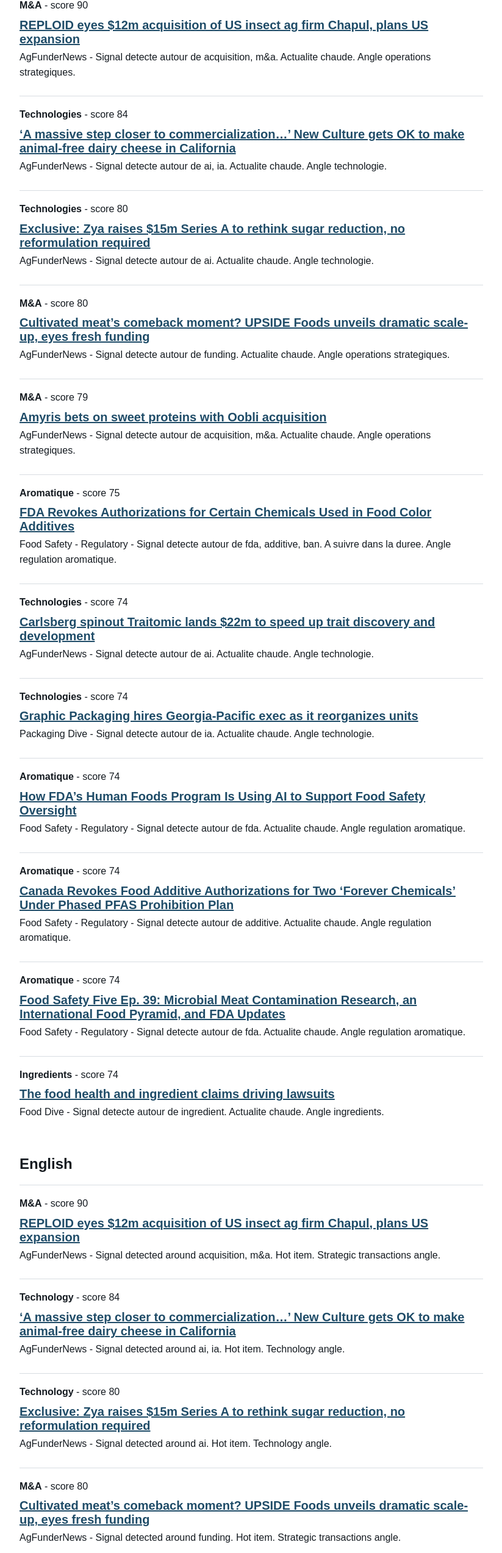
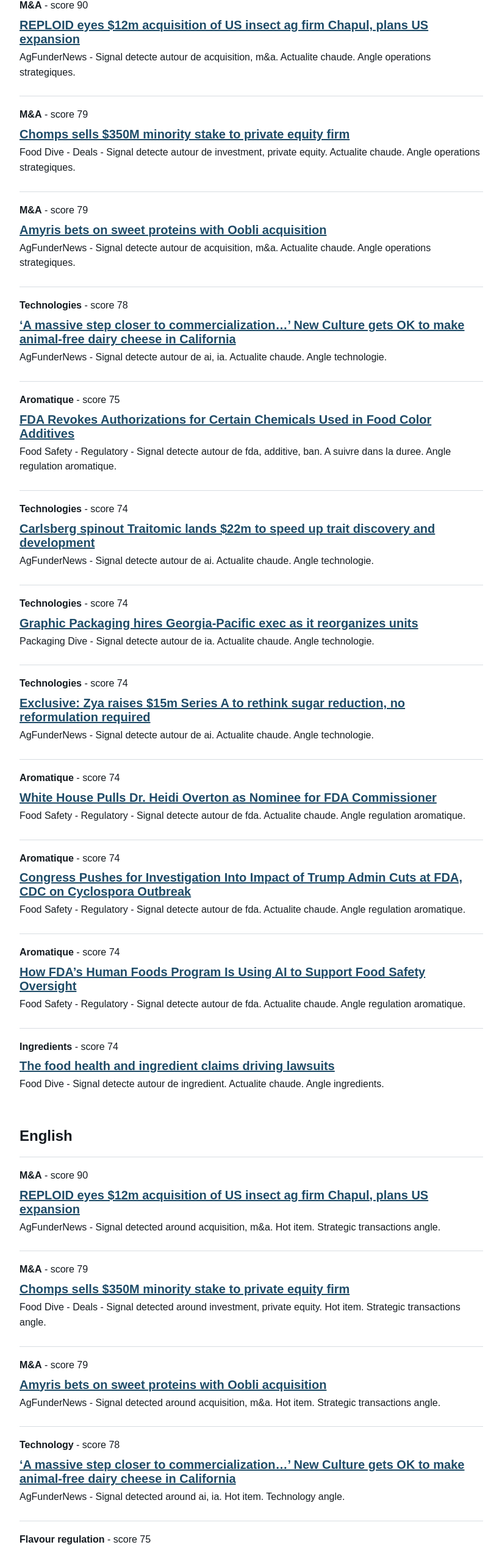
Before and after one commit to davidmlandau/davidmlandau-site, a plain HTML site: page data/watch-digest.html in a window 1280 px wide. Shown: the part 238-2785 px from the top of the page at 61% size, without its empty margins (228-1051 px from the left). Drawn offline with Linux system fonts and the light colour scheme.

Commit message:
Update watch radar

```diff
--- a/data/watch-digest.html
+++ b/data/watch-digest.html
@@ -16,7 +16,7 @@
 </head>
 <body>
   <h1>Synthese Radar Veille</h1>
-  <p>Generation automatique du 18/11/2026 13:58 UTC.</p>
+  <p>Generation automatique du 19/11/2026 14:26 UTC.</p>
     <section>
       <h2>Francais</h2>
       <article>
@@ -25,24 +25,19 @@
         <p>AgFunderNews - Signal detecte autour de acquisition, m&amp;a. Actualite chaude. Angle operations strategiques.</p>
       </article>
       <article>
-        <p><strong>Technologies</strong> - score 84</p>
-        <h3><a href="https://agfundernews.com/a-massive-step-closer-to-commercialization-new-culture-gets-ok-to-make-animal-free-dairy-cheese-in-california">‘A massive step closer to commercialization…’ New Culture gets OK to make animal-free dairy cheese in California</a></h3>
-        <p>AgFunderNews - Signal detecte autour de ai, ia. Actualite chaude. Angle technologie.</p>
-      </article>
-      <article>
-        <p><strong>Technologies</strong> - score 80</p>
-        <h3><a href="https://agfundernews.com/exclusive-zya-raises-15-5m-to-rethink-sugar-reduction-no-reformulation-required">Exclusive: Zya raises $15m Series A to rethink sugar reduction, no reformulation required</a></h3>
-        <p>AgFunderNews - Signal detecte autour de ai. Actualite chaude. Angle technologie.</p>
-      </article>
-      <article>
-        <p><strong>M&amp;A</strong> - score 80</p>
-        <h3><a href="https://agfundernews.com/cultivated-meats-comeback-moment-upside-foods-unveils-dramatic-scale-up-eyes-fresh-funding">Cultivated meat’s comeback moment? UPSIDE Foods unveils dramatic scale-up, eyes fresh funding</a></h3>
-        <p>AgFunderNews - Signal detecte autour de funding. Actualite chaude. Angle operations strategiques.</p>
+        <p><strong>M&amp;A</strong> - score 79</p>
+        <h3><a href="https://www.fooddive.com/news/chomps-snacking-investment-private-equity/874927/">Chomps sells $350M minority stake to private equity firm</a></h3>
+        <p>Food Dive - Deals - Signal detecte autour de investment, private equity. Actualite chaude. Angle operations strategiques.</p>
       </article>
       <article>
         <p><strong>M&amp;A</strong> - score 79</p>
         <h3><a href="https://agfundernews.com/amyris-bets-on-sweet-proteins-with-oobli-acquisition">Amyris bets on sweet proteins with Oobli acquisition</a></h3>
         <p>AgFunderNews - Signal detecte autour de acquisition, m&amp;a. Actualite chaude. Angle operations strategiques.</p>
+      </article>
+      <article>
+        <p><strong>Technologies</strong> - score 78</p>
+        <h3><a href="https://agfundernews.com/a-massive-step-closer-to-commercialization-new-culture-gets-ok-to-make-animal-free-dairy-cheese-in-california">‘A massive step closer to commercialization…’ New Culture gets OK to make animal-free dairy cheese in California</a></h3>
+        <p>AgFunderNews - Signal detecte autour de ai, ia. Actualite chaude. Angle technologie.</p>
       </article>
       <article>
         <p><strong>Aromatique</strong> - score 75</p>
@@ -60,18 +55,23 @@
         <p>Packaging Dive - Signal detecte autour de ia. Actualite chaude. Angle technologie.</p>
       </article>
       <article>
+        <p><strong>Technologies</strong> - score 74</p>
+        <h3><a href="https://agfundernews.com/exclusive-zya-raises-15-5m-to-rethink-sugar-reduction-no-reformulation-required">Exclusive: Zya raises $15m Series A to rethink sugar reduction, no reformulation required</a></h3>
+        <p>AgFunderNews - Signal detecte autour de ai. Actualite chaude. Angle technologie.</p>
+      </article>
+      <article>
         <p><strong>Aromatique</strong> - score 74</p>
-        <h3><a href="https://www.food-safety.com/articles/12030-how-fdas-human-foods-program-is-using-ai-to-support-food-safety-oversight">How FDA’s Human Foods Program Is Using AI to Support Food Safety Oversight</a></h3>
+        <h3><a href="https://www.food-safety.com/articles/12032-white-house-pulls-dr-heidi-overton-as-nominee-for-fda-commissioner">White House Pulls Dr. Heidi Overton as Nominee for FDA Commissioner</a></h3>
         <p>Food Safety - Regulatory - Signal detecte autour de fda. Actualite chaude. Angle regulation aromatique.</p>
       </article>
       <article>
         <p><strong>Aromatique</strong> - score 74</p>
-        <h3><a href="https://www.food-safety.com/articles/12028-canada-revokes-food-additive-authorizations-for-two-forever-chemicals-under-phased-pfas-prohibition-plan">Canada Revokes Food Additive Authorizations for Two ‘Forever Chemicals’ Under Phased PFAS Prohibition Plan</a></h3>
-        <p>Food Safety - Regulatory - Signal detecte autour de additive. Actualite chaude. Angle regulation aromatique.</p>
+        <h3><a href="https://www.food-safety.com/articles/12031-congress-pushes-for-investigation-into-impact-of-trump-admin-cuts-at-fda-cdc-on-cyclospora-outbreak">Congress Pushes for Investigation Into Impact of Trump Admin Cuts at FDA, CDC on Cyclospora Outbreak</a></h3>
+        <p>Food Safety - Regulatory - Signal detecte autour de fda. Actualite chaude. Angle regulation aromatique.</p>
       </article>
       <article>
         <p><strong>Aromatique</strong> - score 74</p>
-        <h3><a href="https://www.food-safety.com/articles/12022-food-safety-five-ep-39-microbial-meat-contamination-research-an-international-food-pyramid-and-fda-updates">Food Safety Five Ep. 39: Microbial Meat Contamination Research, an International Food Pyramid, and FDA Updates</a></h3>
+        <h3><a href="https://www.food-safety.com/articles/12030-how-fdas-human-foods-program-is-using-ai-to-support-food-safety-oversight">How FDA’s Human Foods Program Is Using AI to Support Food Safety Oversight</a></h3>
         <p>Food Safety - Regulatory - Signal detecte autour de fda. Actualite chaude. Angle regulation aromatique.</p>
       </article>
       <article>
@@ -88,24 +88,19 @@
         <p>AgFunderNews - Signal detected around acquisition, m&amp;a. Hot item. Strategic transactions angle.</p>
       </article>
       <article>
-        <p><strong>Technology</strong> - score 84</p>
-        <h3><a href="https://agfundernews.com/a-massive-step-closer-to-commercialization-new-culture-gets-ok-to-make-animal-free-dairy-cheese-in-california">‘A massive step closer to commercialization…’ New Culture gets OK to make animal-free dairy cheese in California</a></h3>
-        <p>AgFunderNews - Signal detected around ai, ia. Hot item. Technology angle.</p>
-      </article>
-      <article>
-        <p><strong>Technology</strong> - score 80</p>
-        <h3><a href="https://agfundernews.com/exclusive-zya-raises-15-5m-to-rethink-sugar-reduction-no-reformulation-required">Exclusive: Zya raises $15m Series A to rethink sugar reduction, no reformulation required</a></h3>
-        <p>AgFunderNews - Signal detected around ai. Hot item. Technology angle.</p>
-      </article>
-      <article>
-        <p><strong>M&amp;A</strong> - score 80</p>
-        <h3><a href="https://agfundernews.com/cultivated-meats-comeback-moment-upside-foods-unveils-dramatic-scale-up-eyes-fresh-funding">Cultivated meat’s comeback moment? UPSIDE Foods unveils dramatic scale-up, eyes fresh funding</a></h3>
-        <p>AgFunderNews - Signal detected around funding. Hot item. Strategic transactions angle.</p>
+        <p><strong>M&amp;A</strong> - score 79</p>
+        <h3><a href="https://www.fooddive.com/news/chomps-snacking-investment-private-equity/874927/">Chomps sells $350M minority stake to private equity firm</a></h3>
+        <p>Food Dive - Deals - Signal detected around investment, private equity. Hot item. Strategic transactions angle.</p>
       </article>
       <article>
         <p><strong>M&amp;A</strong> - score 79</p>
         <h3><a href="https://agfundernews.com/amyris-bets-on-sweet-proteins-with-oobli-acquisition">Amyris bets on sweet proteins with Oobli acquisition</a></h3>
         <p>AgFunderNews - Signal detected around acquisition, m&amp;a. Hot item. Strategic transactions angle.</p>
+      </article>
+      <article>
+        <p><strong>Technology</strong> - score 78</p>
+        <h3><a href="https://agfundernews.com/a-massive-step-closer-to-commercialization-new-culture-gets-ok-to-make-animal-free-dairy-cheese-in-california">‘A massive step closer to commercialization…’ New Culture gets OK to make animal-free dairy cheese in California</a></h3>
+        <p>AgFunderNews - Signal detected around ai, ia. Hot item. Technology angle.</p>
       </article>
       <article>
         <p><strong>Flavour regulation</strong> - score 75</p>
@@ -123,18 +118,23 @@
         <p>Packaging Dive - Signal detected around ia. Hot item. Technology angle.</p>
       </article>
       <article>
+        <p><strong>Technology</strong> - score 74</p>
+        <h3><a href="https://agfundernews.com/exclusive-zya-raises-15-5m-to-rethink-sugar-reduction-no-reformulation-required">Exclusive: Zya raises $15m Series A to rethink sugar reduction, no reformulation required</a></h3>
+        <p>AgFunderNews - Signal detected around ai. Hot item. Technology angle.</p>
+      </article>
+      <article>
         <p><strong>Flavour regulation</strong> - score 74</p>
-        <h3><a href="https://www.food-safety.com/articles/12030-how-fdas-human-foods-program-is-using-ai-to-support-food-safety-oversight">How FDA’s Human Foods Program Is Using AI to Support Food Safety Oversight</a></h3>
+        <h3><a href="https://www.food-safety.com/articles/12032-white-house-pulls-dr-heidi-overton-as-nominee-for-fda-commissioner">White House Pulls Dr. Heidi Overton as Nominee for FDA Commissioner</a></h3>
         <p>Food Safety - Regulatory - Signal detected around fda. Hot item. Flavour regulation angle.</p>
       </article>
       <article>
         <p><strong>Flavour regulation</strong> - score 74</p>
-        <h3><a href="https://www.food-safety.com/articles/12028-canada-revokes-food-additive-authorizations-for-two-forever-chemicals-under-phased-pfas-prohibition-plan">Canada Revokes Food Additive Authorizations for Two ‘Forever Chemicals’ Under Phased PFAS Prohibition Plan</a></h3>
-        <p>Food Safety - Regulatory - Signal detected around additive. Hot item. Flavour regulation angle.</p>
+        <h3><a href="https://www.food-safety.com/articles/12031-congress-pushes-for-investigation-into-impact-of-trump-admin-cuts-at-fda-cdc-on-cyclospora-outbreak">Congress Pushes for Investigation Into Impact of Trump Admin Cuts at FDA, CDC on Cyclospora Outbreak</a></h3>
+        <p>Food Safety - Regulatory - Signal detected around fda. Hot item. Flavour regulation angle.</p>
       </article>
       <article>
         <p><strong>Flavour regulation</strong> - score 74</p>
-        <h3><a href="https://www.food-safety.com/articles/12022-food-safety-five-ep-39-microbial-meat-contamination-research-an-international-food-pyramid-and-fda-updates">Food Safety Five Ep. 39: Microbial Meat Contamination Research, an International Food Pyramid, and FDA Updates</a></h3>
+        <h3><a href="https://www.food-safety.com/articles/12030-how-fdas-human-foods-program-is-using-ai-to-support-food-safety-oversight">How FDA’s Human Foods Program Is Using AI to Support Food Safety Oversight</a></h3>
         <p>Food Safety - Regulatory - Signal detected around fda. Hot item. Flavour regulation angle.</p>
       </article>
       <article>
@@ -151,24 +151,19 @@
         <p>AgFunderNews - Signaal gedetecteerd rond acquisition, m&amp;a. Actueel signaal. Strategische transactieshoek.</p>
       </article>
       <article>
-        <p><strong>Technologie</strong> - score 84</p>
-        <h3><a href="https://agfundernews.com/a-massive-step-closer-to-commercialization-new-culture-gets-ok-to-make-animal-free-dairy-cheese-in-california">‘A massive step closer to commercialization…’ New Culture gets OK to make animal-free dairy cheese in California</a></h3>
-        <p>AgFunderNews - Signaal gedetecteerd rond ai, ia. Actueel signaal. Technologiehoek.</p>
-      </article>
-      <article>
-        <p><strong>Technologie</strong> - score 80</p>
-        <h3><a href="https://agfundernews.com/exclusive-zya-raises-15-5m-to-rethink-sugar-reduction-no-reformulation-required">Exclusive: Zya raises $15m Series A to rethink sugar reduction, no reformulation required</a></h3>
-        <p>AgFunderNews - Signaal gedetecteerd rond ai. Actueel signaal. Technologiehoek.</p>
-      </article>
-      <article>
-        <p><strong>M&amp;A</strong> - score 80</p>
-        <h3><a href="https://agfundernews.com/cultivated-meats-comeback-moment-upside-foods-unveils-dramatic-scale-up-eyes-fresh-funding">Cultivated meat’s comeback moment? UPSIDE Foods unveils dramatic scale-up, eyes fresh funding</a></h3>
-        <p>AgFunderNews - Signaal gedetecteerd rond funding. Actueel signaal. Strategische transactieshoek.</p>
+        <p><strong>M&amp;A</strong> - score 79</p>
+        <h3><a href="https://www.fooddive.com/news/chomps-snacking-investment-private-equity/874927/">Chomps sells $350M minority stake to private equity firm</a></h3>
+        <p>Food Dive - Deals - Signaal gedetecteerd rond investment, private equity. Actueel signaal. Strategische transactieshoek.</p>
       </article>
       <article>
         <p><strong>M&amp;A</strong> - score 79</p>
         <h3><a href="https://agfundernews.com/amyris-bets-on-sweet-proteins-with-oobli-acquisition">Amyris bets on sweet proteins with Oobli acquisition</a></h3>
         <p>AgFunderNews - Signaal gedetecteerd rond acquisition, m&amp;a. Actueel signaal. Strategische transactieshoek.</p>
+      </article>
+      <article>
+        <p><strong>Technologie</strong> - score 78</p>
+        <h3><a href="https://agfundernews.com/a-massive-step-closer-to-commercialization-new-culture-gets-ok-to-make-animal-free-dairy-cheese-in-california">‘A massive step closer to commercialization…’ New Culture gets OK to make animal-free dairy cheese in California</a></h3>
+        <p>AgFunderNews - Signaal gedetecteerd rond ai, ia. Actueel signaal. Technologiehoek.</p>
       </article>
       <article>
         <p><strong>Aromaregulering</strong> - score 75</p>
@@ -186,18 +181,23 @@
         <p>Packaging Dive - Signaal gedetecteerd rond ia. Actueel signaal. Technologiehoek.</p>
       </article>
       <article>
+        <p><strong>Technologie</strong> - score 74</p>
+        <h3><a href="https://agfundernews.com/exclusive-zya-raises-15-5m-to-rethink-sugar-reduction-no-reformulation-required">Exclusive: Zya raises $15m Series A to rethink sugar reduction, no reformulation required</a></h3>
+        <p>AgFunderNews - Signaal gedetecteerd rond ai. Actueel signaal. Technologiehoek.</p>
+      </article>
+      <article>
         <p><strong>Aromaregulering</strong> - score 74</p>
-        <h3><a href="https://www.food-safety.com/articles/12030-how-fdas-human-foods-program-is-using-ai-to-support-food-safety-oversight">How FDA’s Human Foods Program Is Using AI to Support Food Safety Oversight</a></h3>
+        <h3><a href="https://www.food-safety.com/articles/12032-white-house-pulls-dr-heidi-overton-as-nominee-for-fda-commissioner">White House Pulls Dr. Heidi Overton as Nominee for FDA Commissioner</a></h3>
         <p>Food Safety - Regulatory - Signaal gedetecteerd rond fda. Actueel signaal. Aromareguleringhoek.</p>
       </article>
       <article>
         <p><strong>Aromaregulering</strong> - score 74</p>
-        <h3><a href="https://www.food-safety.com/articles/12028-canada-revokes-food-additive-authorizations-for-two-forever-chemicals-under-phased-pfas-prohibition-plan">Canada Revokes Food Additive Authorizations for Two ‘Forever Chemicals’ Under Phased PFAS Prohibition Plan</a></h3>
-        <p>Food Safety - Regulatory - Signaal gedetecteerd rond additive. Actueel signaal. Aromareguleringhoek.</p>
+        <h3><a href="https://www.food-safety.com/articles/12031-congress-pushes-for-investigation-into-impact-of-trump-admin-cuts-at-fda-cdc-on-cyclospora-outbreak">Congress Pushes for Investigation Into Impact of Trump Admin Cuts at FDA, CDC on Cyclospora Outbreak</a></h3>
+        <p>Food Safety - Regulatory - Signaal gedetecteerd rond fda. Actueel signaal. Aromareguleringhoek.</p>
       </article>
       <article>
         <p><strong>Aromaregulering</strong> - score 74</p>
-        <h3><a href="https://www.food-safety.com/articles/12022-food-safety-five-ep-39-microbial-meat-contamination-research-an-international-food-pyramid-and-fda-updates">Food Safety Five Ep. 39: Microbial Meat Contamination Research, an International Food Pyramid, and FDA Updates</a></h3>
+        <h3><a href="https://www.food-safety.com/articles/12030-how-fdas-human-foods-program-is-using-ai-to-support-food-safety-oversight">How FDA’s Human Foods Program Is Using AI to Support Food Safety Oversight</a></h3>
         <p>Food Safety - Regulatory - Signaal gedetecteerd rond fda. Actueel signaal. Aromareguleringhoek.</p>
       </article>
       <article>
```
Also changed, not shown: data/watch-radar.json.
